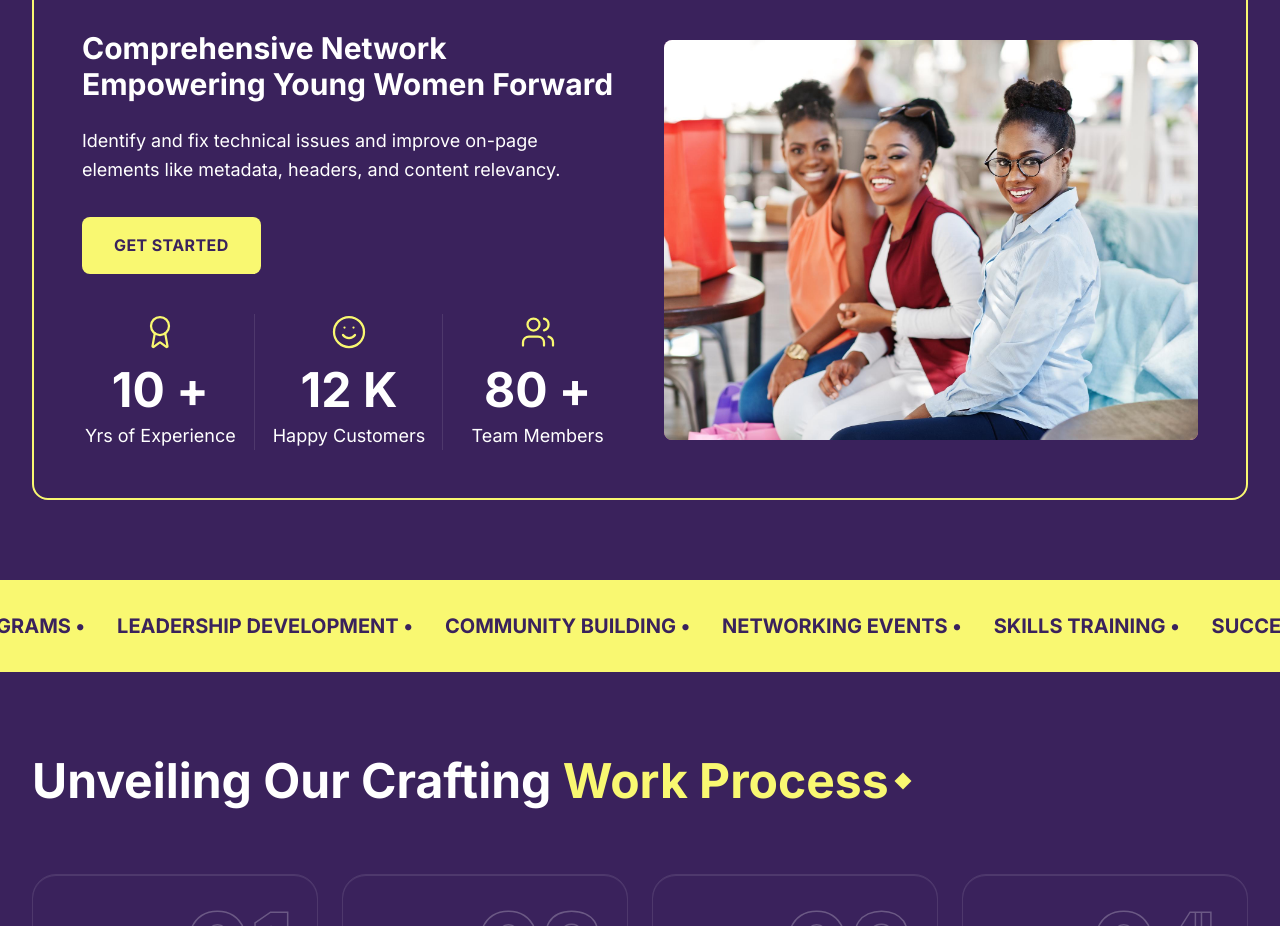
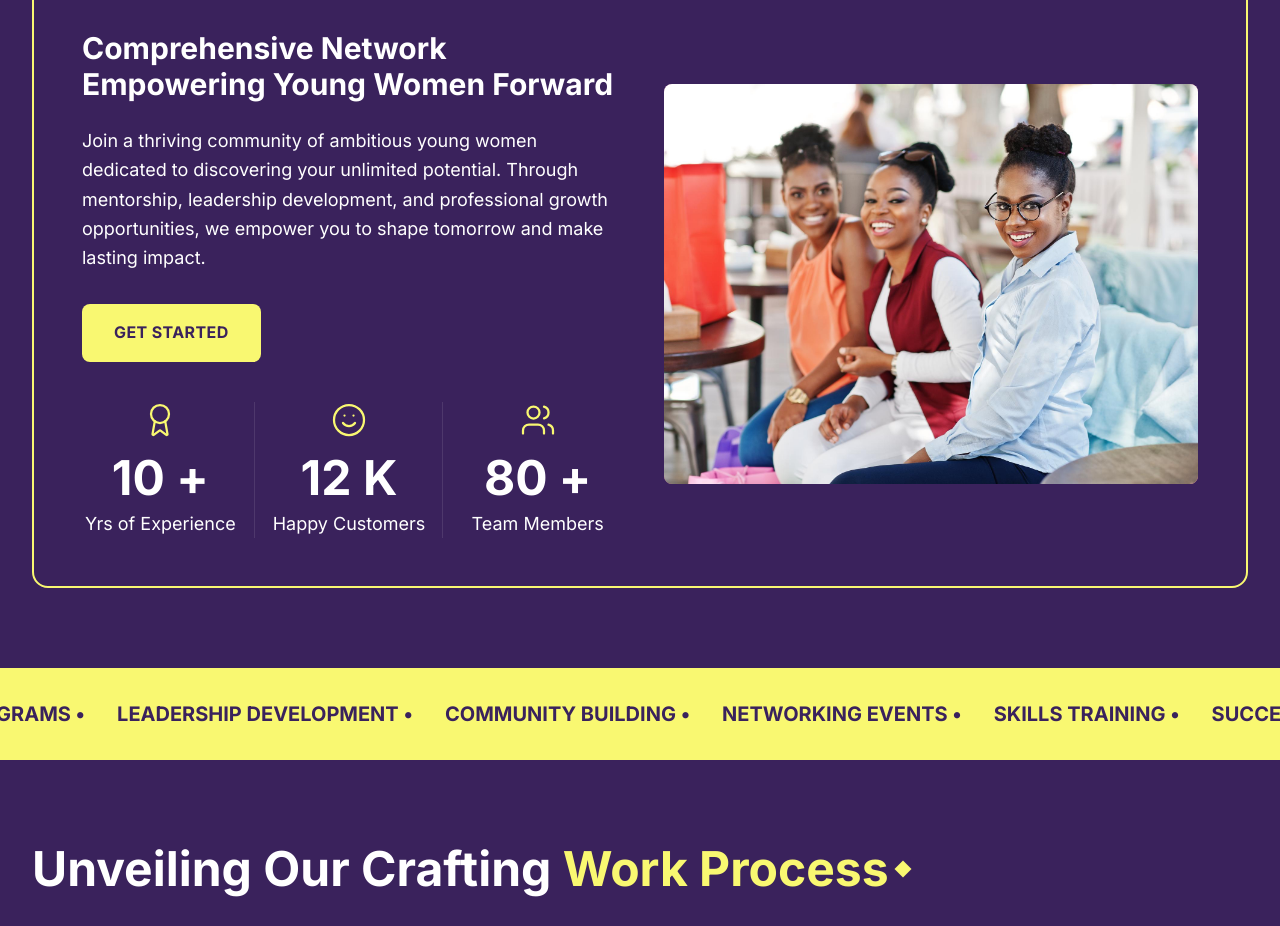
Before and after one commit to Annlyam/drelevantwoman, a Next.js app: page / in a window 1280 px wide. Shown: the part 900-1826 px from the top of the page. Built offline with nearby package versions, Linux system fonts and the light colour scheme; no server answers.

Commit message:
replace placeholder subheadline with correct brand copy in hero section

```diff
--- a/components/home/Stats.tsx
+++ b/components/home/Stats.tsx
@@ -97,8 +97,7 @@ export default function Stats() {
                 viewport={{ once: true }}
                 transition={{ duration: 0.6, delay: 0.1 }}
               >
-                Identify and fix technical issues and improve on-page elements
-                like metadata, headers, and content relevancy.
+                Join a thriving community of ambitious young women dedicated to discovering your unlimited potential. Through mentorship, leadership development, and professional growth opportunities, we empower you to shape tomorrow and make lasting impact.
               </motion.p>
 
               {/* CTA Button */}
@@ -110,7 +109,7 @@ export default function Stats() {
                 transition={{ delay: 0.2, duration: 0.5 }}
               >
                 <Link
-                  href="/contact-us"
+                  href="/become-a-member"
                   className="inline-block px-8 py-4 bg-[#f9f871] text-[#3a225c] font-bold rounded-lg hover:bg-[#f9f871] transition-all duration-300 uppercase tracking-wide"
                 >
                   Get Started
```
